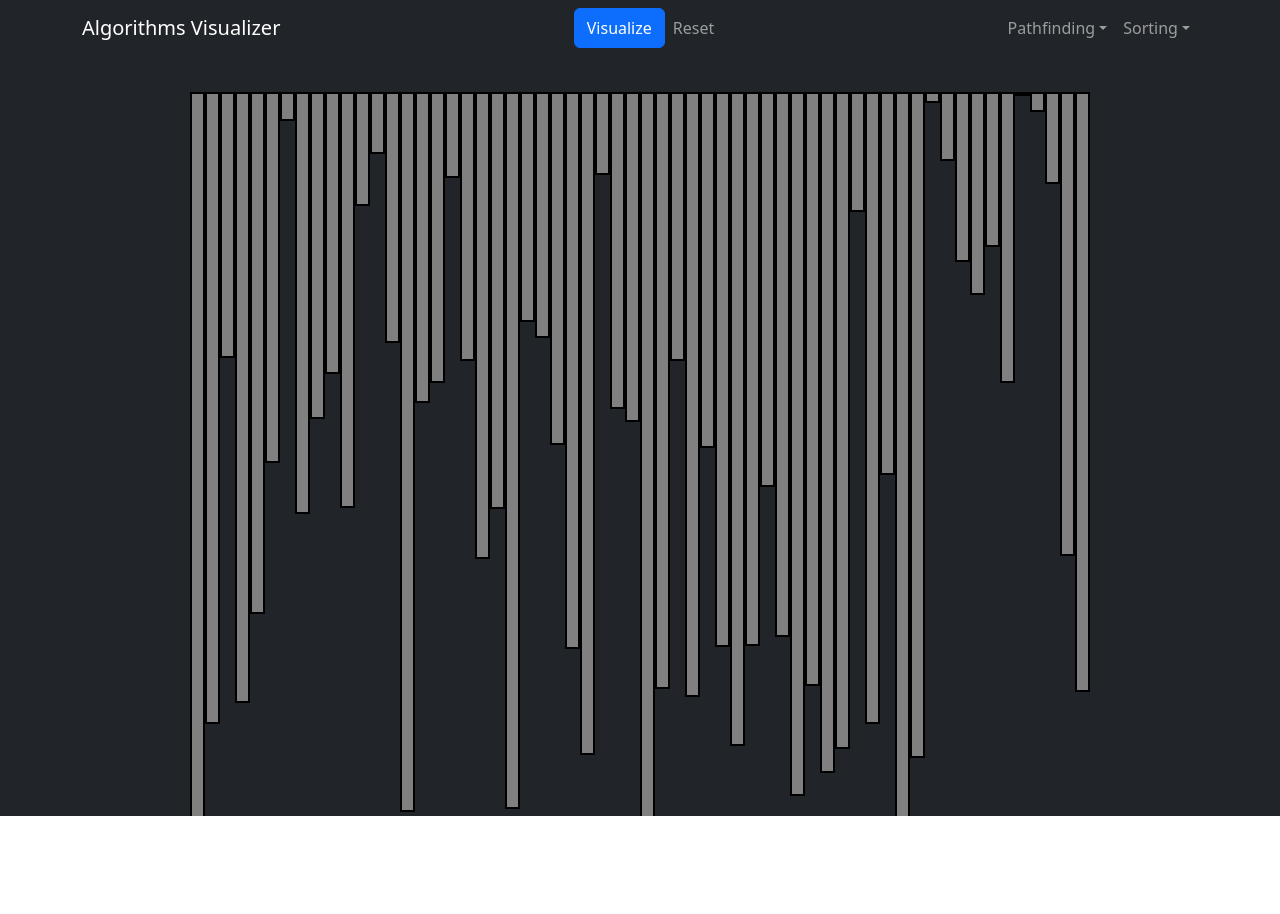
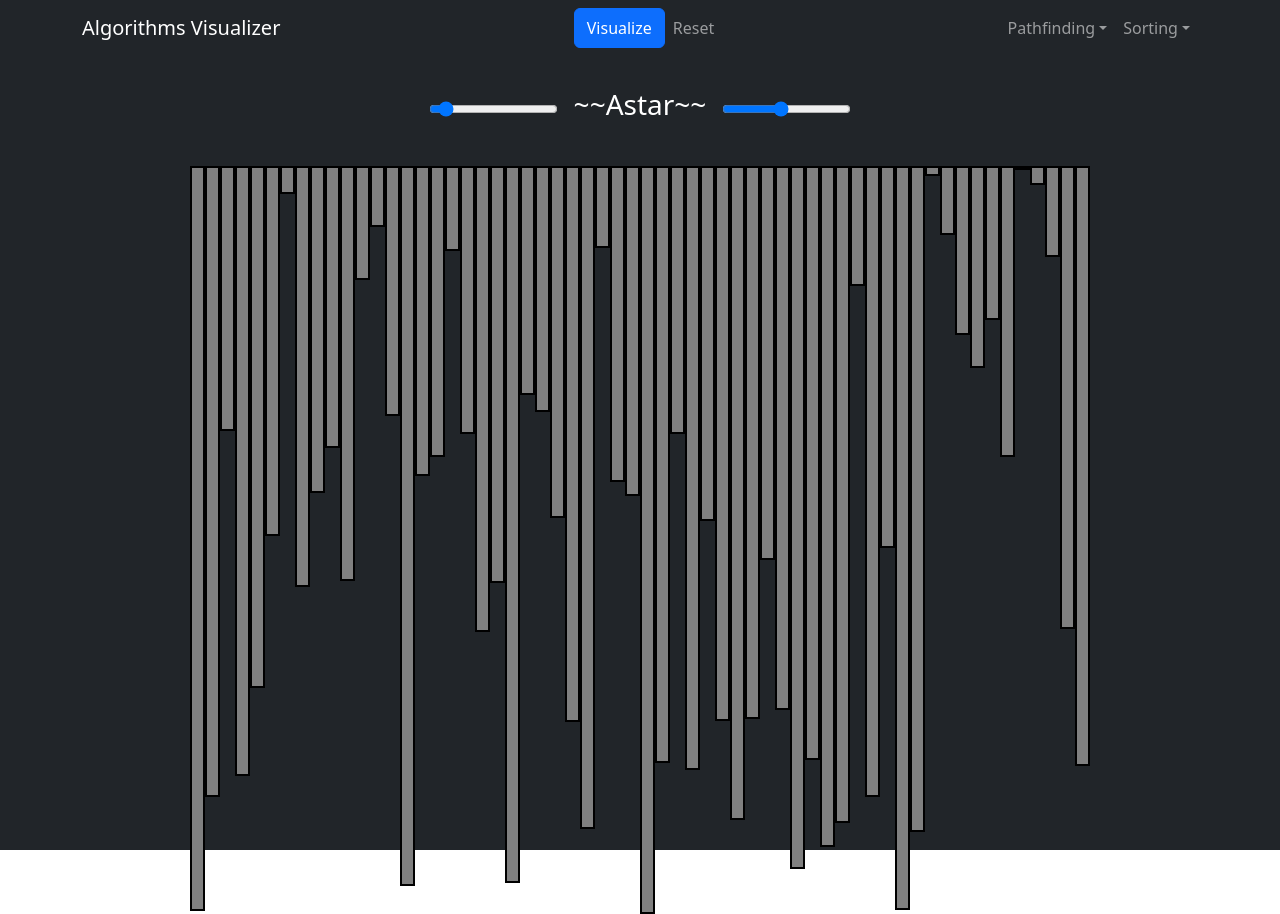
Before and after one commit to Mysurii/algorithms-visualizer, a React (Create React App) app: page /sorting in a window 1280 px wide. Before the commit the page ends 816 px from the top, so only its background shows below. Built offline with nearby package versions, Linux system fonts and the light colour scheme.

Commit message:
feat: sorting visualizer done

```diff
--- a/src/App.tsx
+++ b/src/App.tsx
@@ -9,8 +9,9 @@ function App() {
   return (
     <StoreProvider store={new RootStore()}>
       <>
-        <Header />
         <Router>
+          <Header />
+
           <Routes>
             <Route path="/" element={<Pathfinder />} />
             <Route path="/sorting" element={<Sorter />} />
--- a/src/components/Navbar/Header.tsx
+++ b/src/components/Navbar/Header.tsx
@@ -12,6 +12,7 @@ import mergeSort from "../../algorithms/sorting/merge";
 import quickSort from "../../algorithms/sorting/quick";
 import insertion from "../../algorithms/sorting/insertion";
 import selection from "../../algorithms/sorting/selection";
+import { useNavigate, useLocation } from "react-router-dom";
 
 const pathfinding = [
     { name: "Astar", type: AlgorithmTypes.ASTAR },
@@ -20,7 +21,7 @@ const pathfinding = [
 ];
 
 const sorting = [
-    { name: "Bubble", type: AlgorithmTypes.BUBBLE },
+    { name: "Bubble Sort", type: AlgorithmTypes.BUBBLE },
     { name: "Quicksort", type: AlgorithmTypes.QUICK },
     { name: "Insertion Sort", type: AlgorithmTypes.INSERTION },
     { name: "Selection Sort", type: AlgorithmTypes.SELECTION },
@@ -28,6 +29,9 @@ const sorting = [
 ];
 
 const Header = () => {
+    const navigate = useNavigate();
+    const location = useLocation();
+
     const { algorithmsStore: { currentAlgorithm, isVisualizeClicked, setIsResetClicked, setIsVisualizeClicked, setCurrentAlgorithm },
         sorterStore: { delay, createNewArray } } = useStores();
 
@@ -63,6 +67,12 @@ const Header = () => {
         createNewArray();
     }
 
+    const handleAlgorithm = (algorithm: AlgorithmTypes) => {
+        setCurrentAlgorithm(algorithm)
+        if (location.pathname === "/sorting" && !sorting.map(x => x.type).includes(algorithm)) navigate("/");
+        if (location.pathname === "/" && !pathfinding.map(x => x.type).includes(algorithm)) navigate("/sorting")
+    }
+
     return (
         <Navbar collapseOnSelect expand="lg" bg="dark" variant="dark">
             <Container>
@@ -83,18 +93,19 @@ const Header = () => {
 
                     <Nav>
                         <NavDropdown title="Pathfinding" id="collasible-nav-dropdown">
-                            <>
-                            {pathfinding.map(algorithm => <NavDropdown.Item key={algorithm.name} onClick={() => setCurrentAlgorithm(algorithm.type)} active={currentAlgorithm === algorithm.type}>
+
+
+                            {pathfinding.map(algorithm => <NavDropdown.Item key={algorithm.name} onClick={() => handleAlgorithm(algorithm.type)} active={currentAlgorithm === algorithm.type}>
                                 {algorithm.name}
                             </NavDropdown.Item>)}
-                            </>
+
+
                         </NavDropdown>
                         <NavDropdown title="Sorting" id="collasible-nav-dropdown2">
-                            <>
-                                {sorting.map(algorithm => <NavDropdown.Item key={algorithm.name} onClick={() => setCurrentAlgorithm(algorithm.type)} active={currentAlgorithm === algorithm.type}>
+
+                            {sorting.map(algorithm => <NavDropdown.Item key={algorithm.name} onClick={() => handleAlgorithm(algorithm.type)} active={currentAlgorithm === algorithm.type}>
                                     {algorithm.name}
-                                </NavDropdown.Item>)}
-                            </>
+                            </NavDropdown.Item>)}
                         </NavDropdown>
                     </Nav>
                 </Navbar.Collapse>
--- a/src/pages/Sorting/Sorter.tsx
+++ b/src/pages/Sorting/Sorter.tsx
@@ -1,22 +1,31 @@
 import { observer } from 'mobx-react-lite';
 import { useEffect } from 'react'
+import { Container, StyledFlex } from './Sorting.styles';
 import { useStores } from '../../utils/hooks/useStores';
+import { MAX_ARRAY_SIZE, MAX_DELAY, MIN_ARRAY_SIZE, MIN_DELAY } from '../../constants';
 
 const Sorter = () => {
 
-    const { sorterStore, algorithmsStore, } = useStores()
-
+    const { sorterStore: { createNewArray, setDelay, setArraySize }, algorithmsStore, } = useStores()
 
     useEffect(() => {
-        sorterStore.createNewArray();
+        createNewArray();
     }, [])
 
     return (
-        <div style={{ overflow: 'hidden' }}>
-            <div className="p-3 bg-dark text-white" style={{ height: '95vh' }}>
+        <Container className="bg-dark">
+            <StyledFlex>
+                <input type="range" onChange={(e: any) => setDelay(MAX_DELAY - e.target.value)}
+                    min={MIN_DELAY} max={MAX_DELAY} />
+
+                <h3 className='text-white mx-3'>~~{algorithmsStore.currentAlgorithm}~~</h3>
+                <input type="range" onChange={(e: any) => setArraySize(e.target.value)} min={MIN_ARRAY_SIZE} max={MAX_ARRAY_SIZE} />
+            </StyledFlex>
+
+            <div className="p-3 bg-dark text-white" style={{ height: '90vh' }}>
                 <div id="bars" className="flex-container" />
             </div>
-        </div>
+        </Container>
     )
 }
 
--- /dev/null
+++ b/src/pages/Sorting/Sorting.styles.js
@@ -0,0 +1,17 @@
+import styled from "styled-components";
+import { Flex } from "../../components/globalStyles";
+
+export const Container = styled.div`
+  display: flex;
+  justify-content: center;
+  flex-direction: column;
+  text-align: center;
+  width: 100%;
+`;
+
+export const StyledFlex = styled(Flex)`
+  display: flex;
+  justify-content: center;
+  align-items: center;
+  margin-top: 4vh;
+`;
--- a/src/stores/SorterStore.ts
+++ b/src/stores/SorterStore.ts
@@ -8,7 +8,7 @@ interface ISorter {
 }
 
 class SorterStore implements ISorter {
-  delay = 260;
+  delay = 500;
   arraySize = 60;
   bars: HTMLDivElement[] = [];
   started = false;
@@ -22,6 +22,15 @@ class SorterStore implements ISorter {
       createNewArray: action,
     });
   }
+
+  setDelay = (delay: number) => {
+    this.delay = delay;
+  };
+
+  setArraySize = (arraySize: number) => {
+    this.arraySize = arraySize;
+    this.createNewArray();
+  };
 
   deleteArray = () => {
     const bars = document.querySelector("#bars");
```
